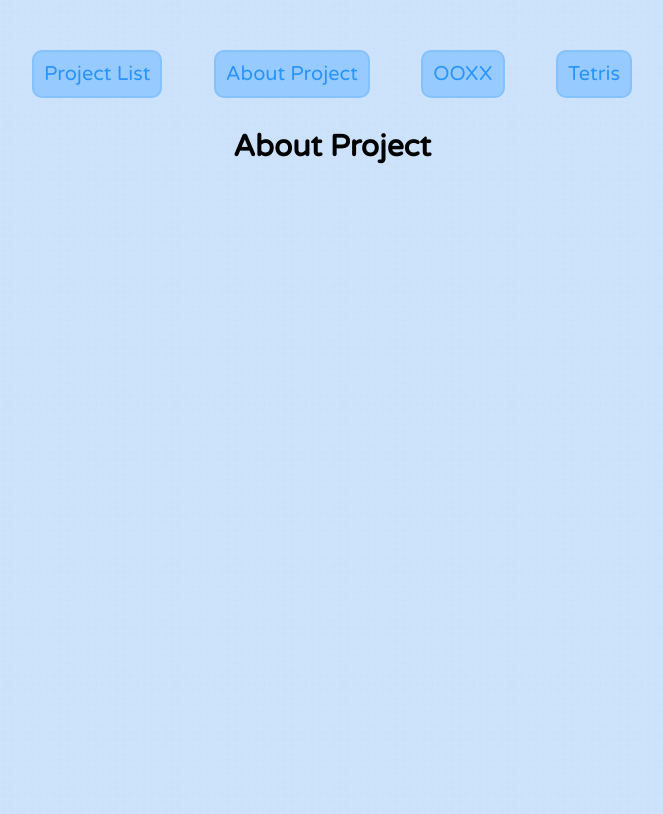
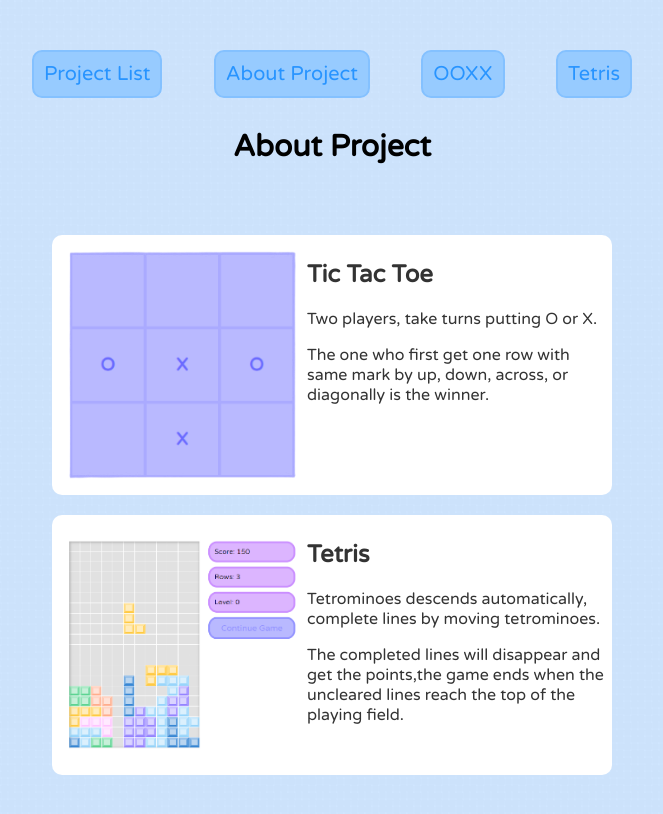
Before and after one commit to ChingLingTung/React-game, a Next.js app in the folder next/: page /game/info in a window 1280 px wide. Shown: the top 814 px of the page, without its empty margins (308-971 px from the left). Built offline with nearby package versions, Linux system fonts and the light colour scheme; a web font is replaced by a local one.

Commit message:
清單頁新增俄羅斯方塊icon連結、說明頁新增對應的圖片和規則說明卡片及連結

```diff
--- a/next/pages/game/info.js
+++ b/next/pages/game/info.js
@@ -2,7 +2,7 @@ import { Layout1 } from "@/components/Layout1";
 import { useEffect, useState } from "react";
 import Link from "next/link";
 import Head from "next/head";
-
+import styles from '@/styles/about.module.css'
 import { useRouter } from "next/router";
 
 export default function Info() {
@@ -12,6 +12,29 @@ export default function Info() {
       <Layout1>
         <div className="center">
           <p className="title">About Project</p>
+          <div className={styles.list}>
+          <Link href={"/game/OOXX"}>
+            <div className={styles.card}>
+              <img src='/OX_info.png' alt="OX遊戲"/>
+              <div>
+                <h2>Tic Tac Toe</h2>
+                <p>Two players, take turns putting O or X.</p>
+                <p>The one who first get one row with same mark by up, down, across, or diagonally is the winner.</p>
+              </div>
+            </div>
+          </Link>
+          <Link href={"/game/Tetris_game"}>
+            <div className={styles.card}>
+              <img src='/Tetris_info.png' alt="Tetris"/>
+              <div>
+                <h2>Tetris</h2>
+                <p>Tetrominoes descends automatically, complete lines by moving tetrominoes.</p>
+                <p>The completed lines will disappear and get the points,the game ends when the uncleared lines reach the top of the playing field.</p>
+              </div>
+            </div>
+          </Link>
+
+          </div>
         </div>
       </Layout1>
       <Head>
--- /dev/null
+++ b/next/styles/about.module.css
@@ -0,0 +1,40 @@
+.title {
+  font-weight: 600;
+  font-size: 30px;
+}
+.list{
+  padding: 20px;
+}
+.game_img{
+  width: 250px;
+  height: 250px;
+  object-fit: cover;
+  border: 0px solid black;
+  border-radius: 20%;
+  margin: 20px;
+  object-fit: cover;
+}
+.game_img:hover{
+  object-fit: cover;
+  border: 0px solid black;
+  border-radius: 20%;
+  margin: 20px;
+  object-fit: cover;
+  cursor: pointer;
+}
+.card{
+  display: flex;
+  width:550px;
+  height: 250px;
+  background-color: white;
+  border-radius: 10px;
+  cursor: pointer;
+  margin: 20px auto;
+  padding: 5px;
+}
+.card:hover{
+  width: 555px;
+  height: 255px;
+  box-shadow: 0px 0px 12px rgba(0,0,0,0.5);
+  cursor: pointer;
+}
--- a/next/styles/globals.css
+++ b/next/styles/globals.css
@@ -113,6 +113,10 @@ body {
     color-scheme: dark;
   }
 }  */
+a{
+  text-decoration: none;
+  color:#333;
+}
 .center{
   display: flex;
   flex-direction: column;
```
Also changed, not shown: next/public/OX_info.png (added), next/public/Tetris_info.png (added).
